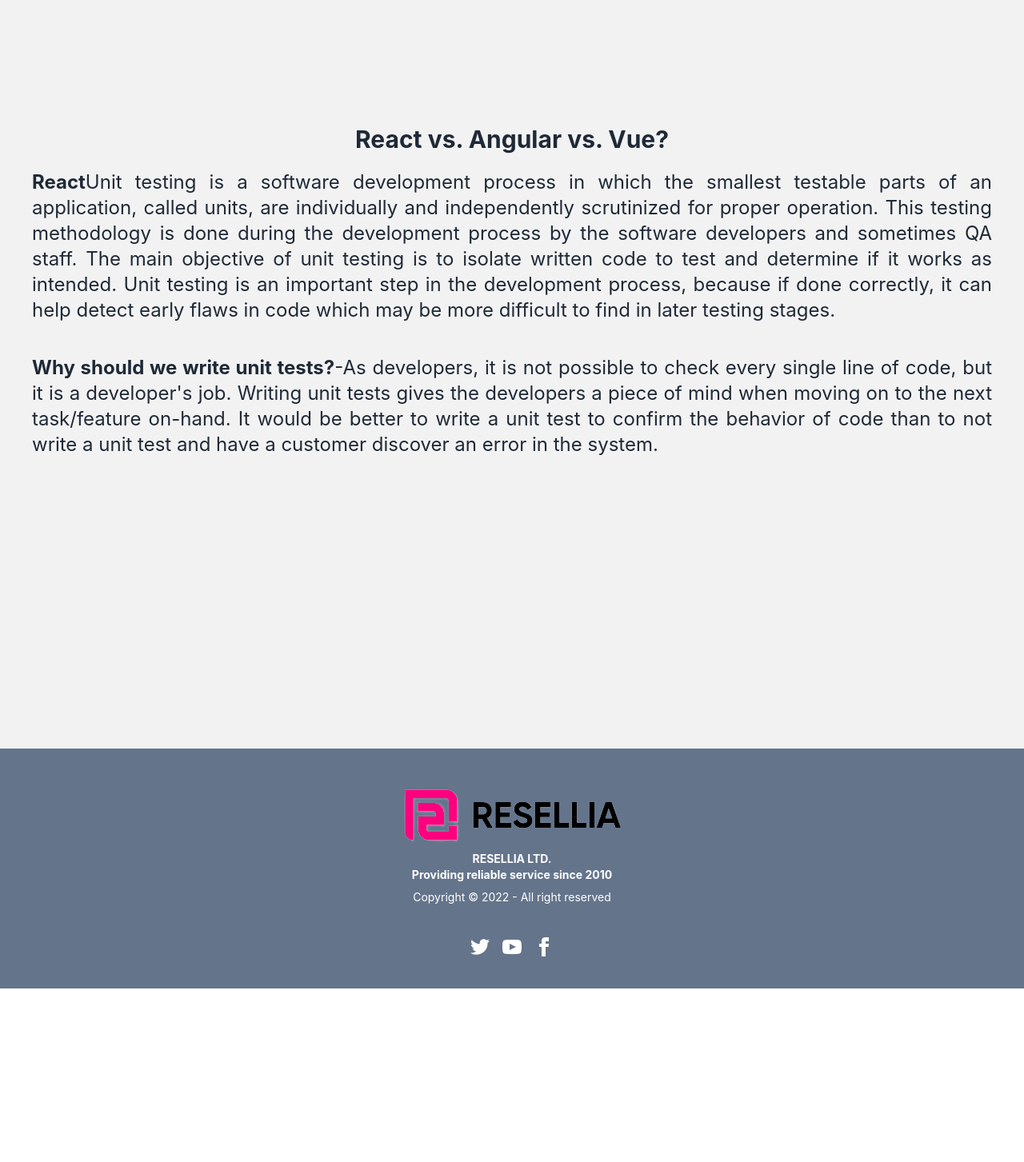
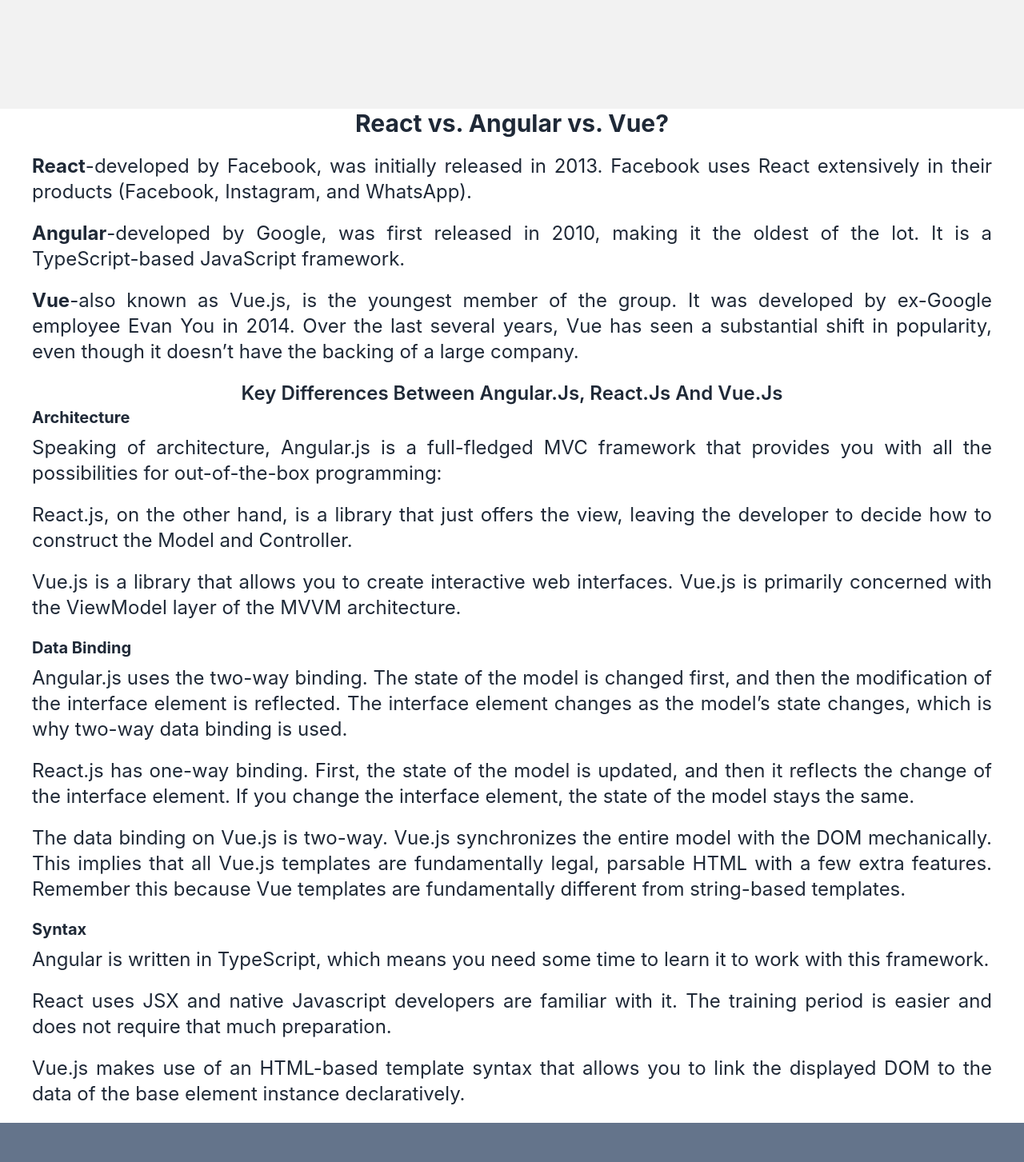
Before and after one commit to pritthwiraz/resellia-client, a React (Create React App) app: page /blogs in a window 1280 px wide. Shown: the part 2840-4293 px from the top of the page at 80% size. Before the commit the page ends 4076 px from the top, so only its background shows below. Built offline with nearby package versions, Linux system fonts and the light colour scheme.

Commit message:
Blogs Updated

```diff
--- a/src/Pages/Blogs/Blogs.js
+++ b/src/Pages/Blogs/Blogs.js
@@ -44,22 +44,34 @@
                         </div>
                     </div>
                 </div>
-                <div className="bg-base-200 py-5">
-
+                <div className="bg-base-500 py-5">
                     <h2 className="text-3xl font-bold text-center">How does prototypical inheritance work?</h2>
                     <p className="px-10 text-2xl pt-5 text-justify">Simply put, prototypical inheritance refers to the ability to access object properties from another object. We use a JavaScript prototype to add new properties and methods to an existing object constructor. We can then essentially tell our JS code to inherit properties from a prototype. Prototypical inheritance allows us to reuse the properties or methods from one JavaScript object to another through a reference pointer function.</p>
                 </div>
                 <div className="min-h-screen bg-base-200 py-5">
                     <h2 className="text-3xl font-bold text-center">What is a unit test? Why should we write unit tests?</h2>
                     <p className="px-10 text-2xl pt-5 text-justify mb-5"><strong>unit test</strong>-Unit testing is a software development process in which the smallest testable parts of an application, called units, are individually and independently scrutinized for proper operation. This testing methodology is done during the development process by the software developers and sometimes QA staff.  The main objective of unit testing is to isolate written code to test and determine if it works as intended. Unit testing is an important step in the development process, because if done correctly, it can help detect early flaws in code which may be more difficult to find in later testing stages.</p>
-                    <p className="px-10 text-2xl pt-5 text-justify mb-5"><strong>Why should we write unit tests?</strong>-As developers, it is not possible to check every single line of code, but it is a developer's job.
+                    <p className="px-10 text-2xl pt-5 text-justify"><strong>Why should we write unit tests?</strong>-As developers, it is not possible to check every single line of code, but it is a developer's job.
                         Writing unit tests gives the developers a piece of mind when moving on to the next task/feature on-hand. It would be better to write a unit test to confirm the behavior of code than to not write a unit test and have a customer discover an error in the system.</p>
                 </div>
-                <div className="min-h-screen bg-base-200 py-5">
+                <div className="min-h-screen bg-base-500">
                     <h2 className="text-3xl font-bold text-center">React vs. Angular vs. Vue?</h2>
-                    <p className="px-10 text-2xl pt-5 text-justify mb-5"><strong>React</strong>Unit testing is a software development process in which the smallest testable parts of an application, called units, are individually and independently scrutinized for proper operation. This testing methodology is done during the development process by the software developers and sometimes QA staff.  The main objective of unit testing is to isolate written code to test and determine if it works as intended. Unit testing is an important step in the development process, because if done correctly, it can help detect early flaws in code which may be more difficult to find in later testing stages.</p>
-                    <p className="px-10 text-2xl pt-5 text-justify mb-5"><strong>Why should we write unit tests?</strong>-As developers, it is not possible to check every single line of code, but it is a developer's job.
-                        Writing unit tests gives the developers a piece of mind when moving on to the next task/feature on-hand. It would be better to write a unit test to confirm the behavior of code than to not write a unit test and have a customer discover an error in the system.</p>
+                    <p className="px-10 text-2xl pt-5 text-justify mb-5"><strong>React</strong>-developed by Facebook, was initially released in 2013. Facebook uses React extensively in their products (Facebook, Instagram, and WhatsApp).</p>
+                    <p className="px-10 text-2xl text-justify mb-5"><strong>Angular</strong>-developed by Google, was first released in 2010, making it the oldest of the lot. It is a TypeScript-based JavaScript framework.</p>
+                    <p className="px-10 text-2xl text-justify mb-5"><strong>Vue</strong>-also known as Vue.js, is the youngest member of the group. It was developed by ex-Google employee Evan You in 2014. Over the last several years, Vue has seen a substantial shift in popularity, even though it doesn’t have the backing of a large company.</p>
+                    <h2 className="text-2xl font-semibold text-center">Key Differences Between Angular.Js, React.Js And Vue.Js</h2>
+                    <h3 className='text-xl font-bold px-10'>Architecture</h3>
+                    <p className="px-10 text-2xl pt-2 text-justify mb-5">Speaking of architecture, Angular.js is a full-fledged MVC framework that provides you with all the possibilities for out-of-the-box programming:</p>
+                    <p className="px-10 text-2xl text-justify mb-5">React.js, on the other hand, is a library that just offers the view, leaving the developer to decide how to construct the Model and Controller.</p>
+                    <p className="px-10 text-2xl text-justify mb-5">Vue.js is a library that allows you to create interactive web interfaces. Vue.js is primarily concerned with the ViewModel layer of the MVVM architecture.</p>
+                    <h3 className='text-xl font-bold px-10'>Data Binding</h3>
+                    <p className="px-10 text-2xl pt-2 text-justify mb-5">Angular.js uses the two-way binding. The state of the model is changed first, and then the modification of the interface element is reflected. The interface element changes as the model’s state changes, which is why two-way data binding is used.</p>
+                    <p className="px-10 text-2xl text-justify mb-5">React.js has one-way binding. First, the state of the model is updated, and then it reflects the change of the interface element. If you change the interface element, the state of the model stays the same.</p>
+                    <p className="px-10 text-2xl text-justify mb-5">The data binding on Vue.js is two-way. Vue.js synchronizes the entire model with the DOM mechanically. This implies that all Vue.js templates are fundamentally legal, parsable HTML with a few extra features. Remember this because Vue templates are fundamentally different from string-based templates.</p>
+                    <h3 className='text-xl font-bold px-10'>Syntax</h3>
+                    <p className="px-10 text-2xl pt-2 text-justify mb-5">Angular is written in TypeScript, which means you need some time to learn it to work with this framework.</p>
+                    <p className="px-10 text-2xl text-justify mb-5">React uses JSX and native Javascript developers are familiar with it. The training period is easier and does not require that much preparation.</p>
+                    <p className="px-10 text-2xl text-justify mb-5">Vue.js makes use of an HTML-based template syntax that allows you to link the displayed DOM to the data of the base element instance declaratively.</p>
                 </div>
             </div>
         </div>
```
